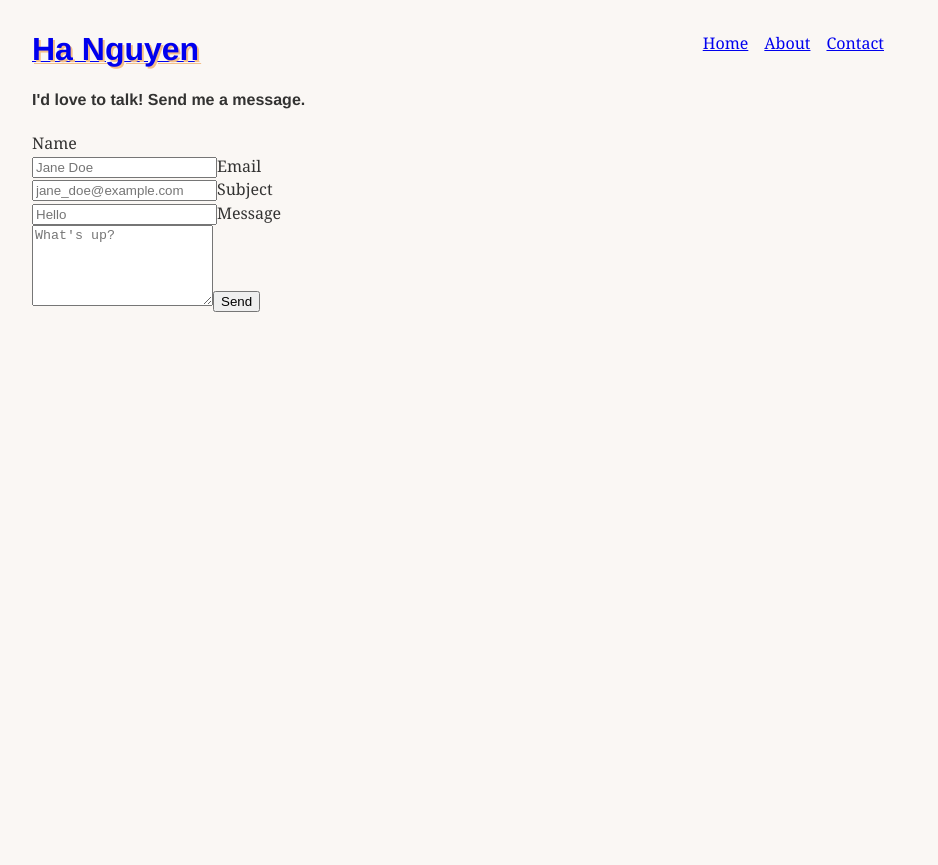
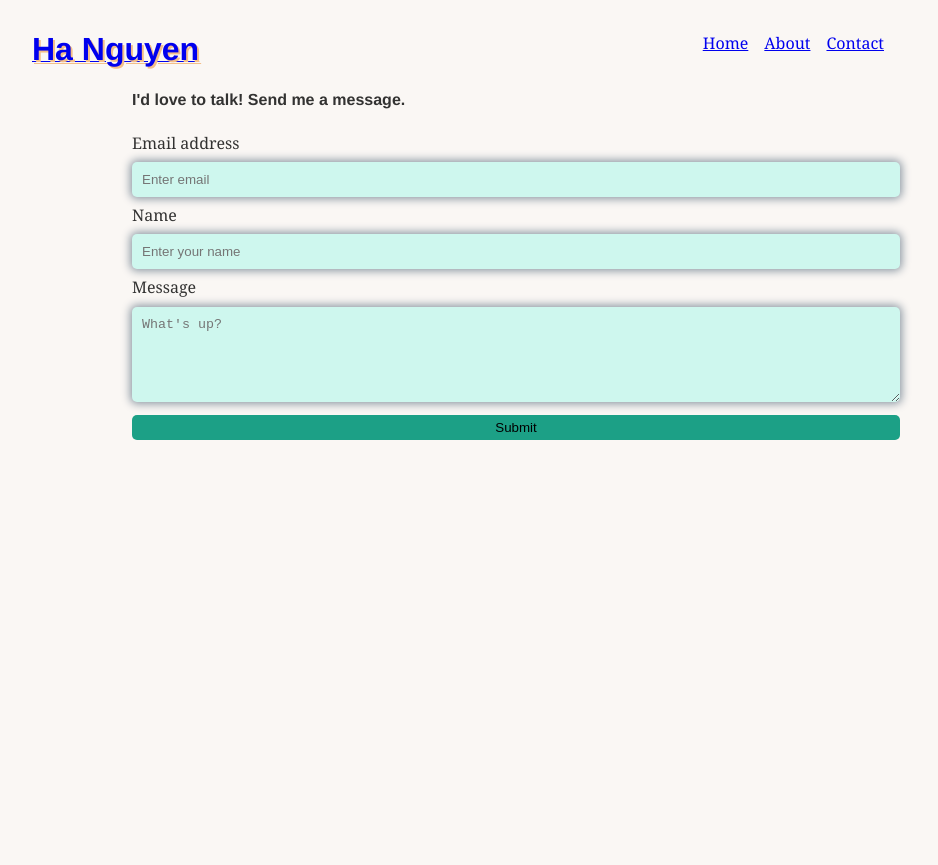
Before and after one commit to hanguyen0/portfolio, a Gatsby site: page /contact in a window 1280 px wide. Shown: the top 865 px of the page, without its empty margins (174-1112 px from the left). Built offline with nearby package versions, Linux system fonts and the light colour scheme; Gatsby itself is replaced by a stand-in of ours.

Commit message:
complete contact page

```diff
--- a/package.json
+++ b/package.json
@@ -17,6 +17,7 @@
     "@fortawesome/fontawesome-svg-core": "^1.2.30",
     "@fortawesome/free-solid-svg-icons": "^5.14.0",
     "@fortawesome/react-fontawesome": "^0.1.11",
+    "axios": "^0.19.2",
     "gatsby": "^2.23.12",
     "gatsby-plugin-fontawesome-css": "^1.0.0",
     "gatsby-plugin-typography": "^2.5.10",
--- a/src/components/layout.js
+++ b/src/components/layout.js
@@ -2,6 +2,7 @@ import React from "react"
 import { Link } from "gatsby"
 import styles from './layout.module.css'
 import Footer from './footer'
+// import 'bootstrap/dist/css/bootstrap.min.css';
 
 const ListLink = props => (
   <li className={styles.listLink}>
--- a/src/pages/about.module.css
+++ b/src/pages/about.module.css
@@ -1,6 +1,5 @@
-img {
-    width: 300px;
-    height: 300px;
+#profilePic {
+
 }
 p {
     background-color: teal;
--- a/src/pages/contact.js
+++ b/src/pages/contact.js
@@ -1,34 +1,99 @@
-import React from 'react';
-import Layout from '../components/layout';
-// import styles from './contact.module.css'
+import React, { useState }  from "react"
+import axios from "axios"
+import Layout from '../components/layout'
+import styles from './contact.module.css'
 
-export default function Contact() {
+function Contact() {
+
+    const [serverState, setServerState] = useState({
+        submitting: false,
+        status: null
+      });
+      const handleServerResponse = (ok, msg, form) => {
+        setServerState({
+          submitting: false,
+          status: { ok, msg }
+        });
+        if (ok) {
+          form.reset();
+        }
+      };
+      const handleOnSubmit = e => {
+        e.preventDefault();
+        const form = e.target;
+        setServerState({ submitting: true });
+        axios({
+          method: "post",
+          url: "https://getform.io/f/766b7df6-c659-40a8-8d85-45fe9785bff4",
+          data: new FormData(form)
+        })
+          .then(r => {
+            handleServerResponse(true, "Thanks!", form);
+          })
+          .catch(r => {
+            handleServerResponse(false, r.response.data.error, form);
+          });
+      };
+
       return (
         <Layout>
+
+          <div>
           <h4>I'd love to talk! Send me a message.</h4>
-            <form method="post" action="#">
-                <label>
+              <div className="col-md-8 mt-5">
+                  <form onSubmit={handleOnSubmit}>
+                  <div className="form-group">
+                    <label htmlFor="exampleInputEmail1" required="required">Email address</label>
+                    <input type="email" name="email" className="form-control" id="exampleInputEmail1" aria-describedby="emailHelp" placeholder="Enter email"/>
+                  </div>
+                  <div className="form-group">
+                    <label htmlFor="exampleInputName">Name</label>
+                    <input type="text" name="name" className="form-control" id="exampleInputName" placeholder="Enter your name" required="required"/>
+                  </div>
+                  <div className="form-group">
+                    <label>Message</label>
+                    <textarea name="message" id="message" rows="5" placeholder="What's up?" required="required"/>
+                  </div>
+                  <button type="submit" className="btn btn-primary"  disabled={serverState.submitting}>
+                      Submit
+                  </button>
+                  {serverState.status && (
+                      <p className={!serverState.status.ok ? "errorMsg" : ""}>
+                      {serverState.status.msg}
+                      </p>
+                  )}
+                  </form>
+              </div>
+              </div>
+
+      </Layout>
+
+  );
+}
+
+
+export default Contact;
+
+             {/* <form method="POST" action="https://getform.io/f/766b7df6-c659-40a8-8d85-45fe9785bff4">
+                 <label htmlFor="name">
                      Name
                      <br/>
-                    <input type="text" name="name" id="name" placeholder="Jane Doe" required/>
+                     <input type="text" name="name" id="name" placeholder="Jane Doe" required="required"/>
                  </label>
-                <label>
+                 <label htmlFor="email">
                      Email
                      <br/>
-                    <input type="email" name="email" id="email" placeholder="jane_doe@example.com" required/>
+                     <input type="email" name="email" id="email" placeholder="jane_doe@example.com" required="required"/>
                  </label>
-                <label>
+                 <label htmlFor="subject">
                      Subject
                      <br/>
-                    <input type="text" name="subject" id="subject" placeholder="Hello" required/>
+                     <input type="text" name="subject" id="subject" placeholder="Hello" required="required"/>
                  </label>
-                <label>
+                 <label htmlFor="message">
                      Message
                      <br/>
-                    <textarea name="message" id="message" rows="5" placeholder="What's up?" required/>
+
                  </label>
                  <button type="submit">Send</button>
-            </form>
-        </Layout>
-    )
-}
+             </form> */}
--- a/src/pages/contact.module.css
+++ b/src/pages/contact.module.css
@@ -23,3 +23,9 @@ button {
 h4, form {
     margin-left: 100px;
 }
+
+
+p {
+    background-color: none;
+    margin-top: 20px;
+}
```
Also changed, not shown: src/pages/about.js (+5 -5 lines), 1 other file. Lines whose indentation alone changed are shown as unchanged.
